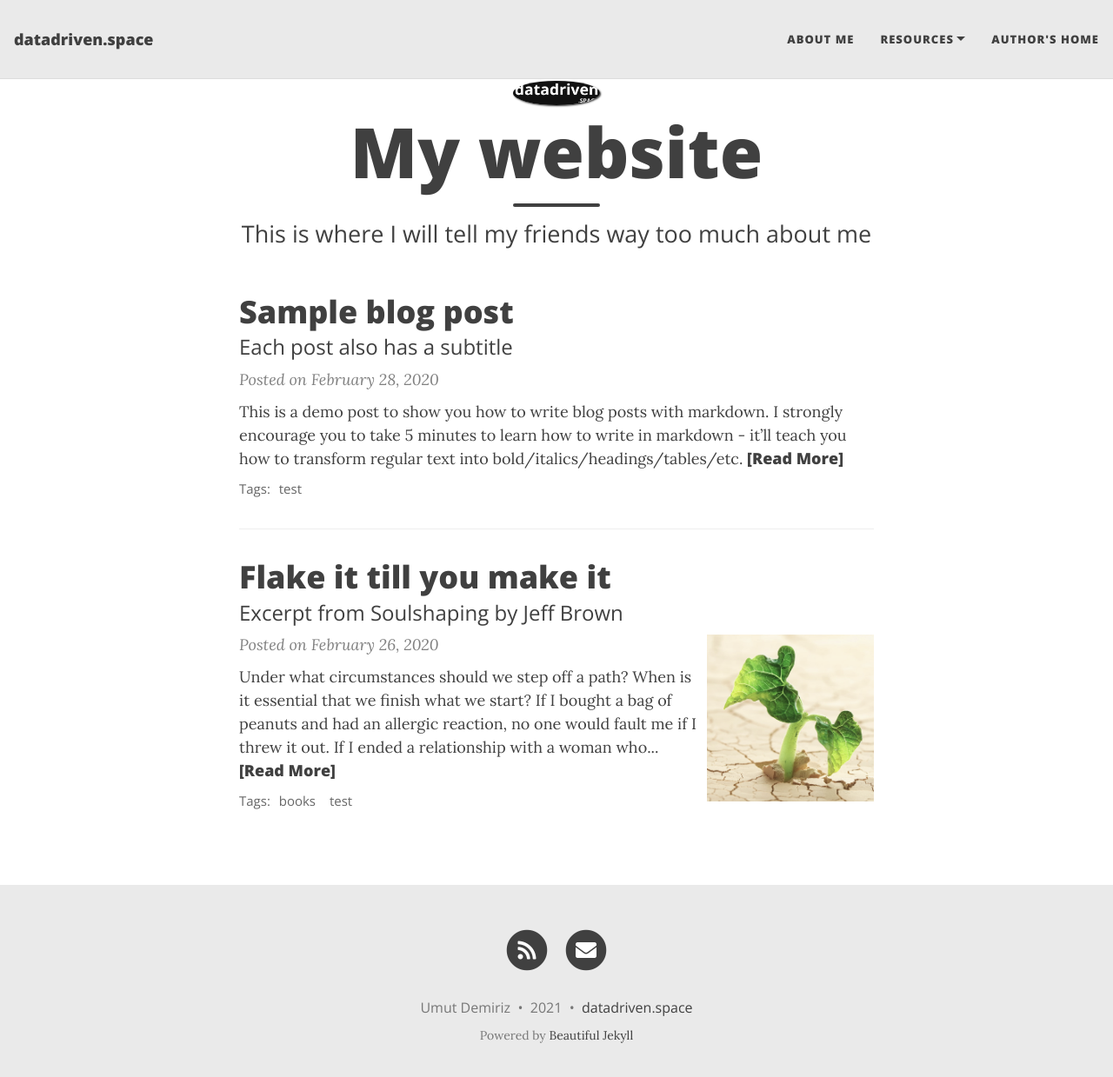
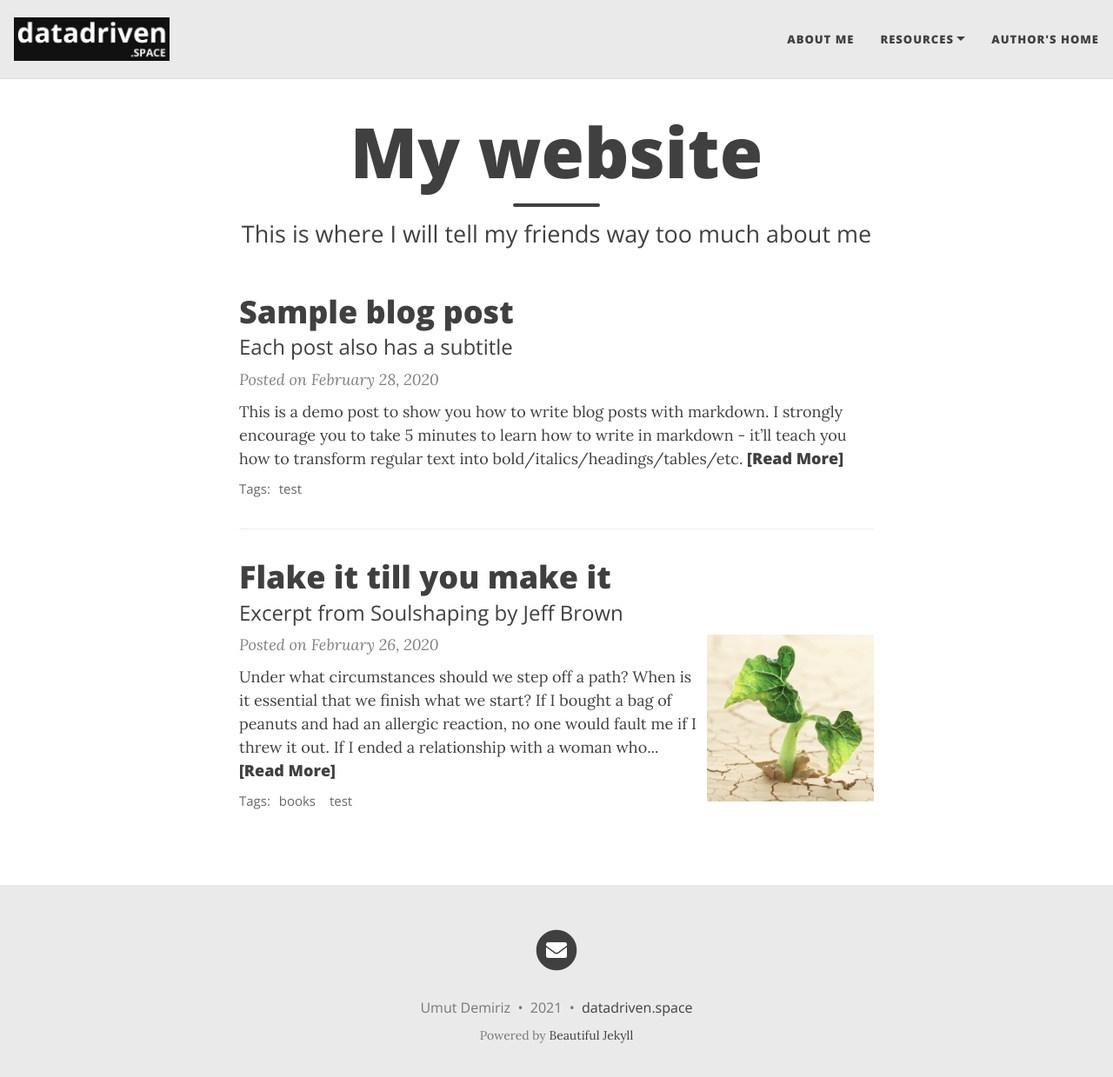
Before and after one commit to umutd21/datadrivenspace, a Jekyll site: the page built from index.html, in a window 1280 px wide and 1252 px high. Shown: the top 1239 px of the window at 87% size. Built offline with Jekyll 4.4.1, drawn with Linux system fonts in a browser that asks for light colours; nearby versions of some CDN libraries; the list of posts is cut into pages by our own code.

Commit message:
Update _config.yml

```diff
--- a/_config.yml
+++ b/_config.yml
@@ -24,14 +24,14 @@ navbar-links:
 
 # Image to show in the navigation bar - works best with a square image
 # Remove this parameter if you don't want an image in the navbar
-avatar: "/assets/img/bw_schmall.png"
+#avatar: "/assets/img/bw_schmall.png"
 
 # By default, the image is cut into a circle. You can disable this behaviour by setting 'round-avatar: false'
-round-avatar: true
+round-avatar: false
 
 # If you want to have an image logo in the top-left corner instead of having the title of the website,
 # then specify the following parameter
-#title-img: /path/to/image
+title-img: /assets/img/bw_schmall.png
 
 
 # --- Footer social media links --- #
@@ -65,7 +65,7 @@ social-network-links:
 
 # If you want to show a link to an RSS in the footer, add the site description here.
 # If you don't want to show an RSS link, remove the following line.
-rss-description: This website is a virtual proof that I'm awesome
+#rss-description: This website is a virtual proof that I'm awesome
 
 # --- General options --- #
 
@@ -190,7 +190,7 @@ date_format: "%B %-d, %Y"
 # --- You don't need to touch anything below here (but you can if you want) --- #
 
 # Output options (more information on Jekyll's site)
-timezone: "America/Toronto"
+timezone: "Europe/Zurich"
 markdown: kramdown
 highlighter: rouge
 permalink: /:year-:month-:day-:title/
@@ -208,7 +208,7 @@ defaults:
     values:
       layout: "post"
       comments: true  # add comments to all blog posts
-      social-share: true # add social media sharing buttons to all blog posts
+      social-share: false # add social media sharing buttons to all blog posts
   -
     scope:
       path: "" # any file that's not a post will be a "page" layout by default
```
